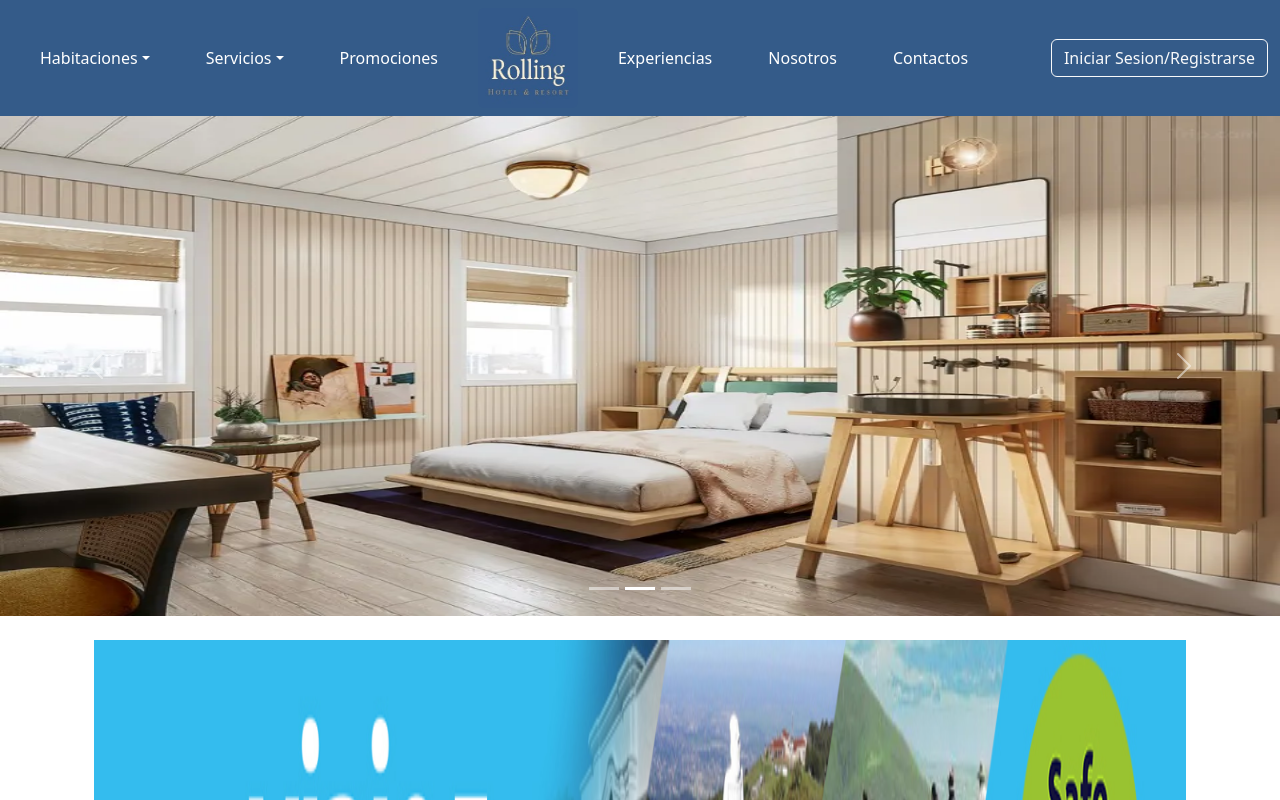
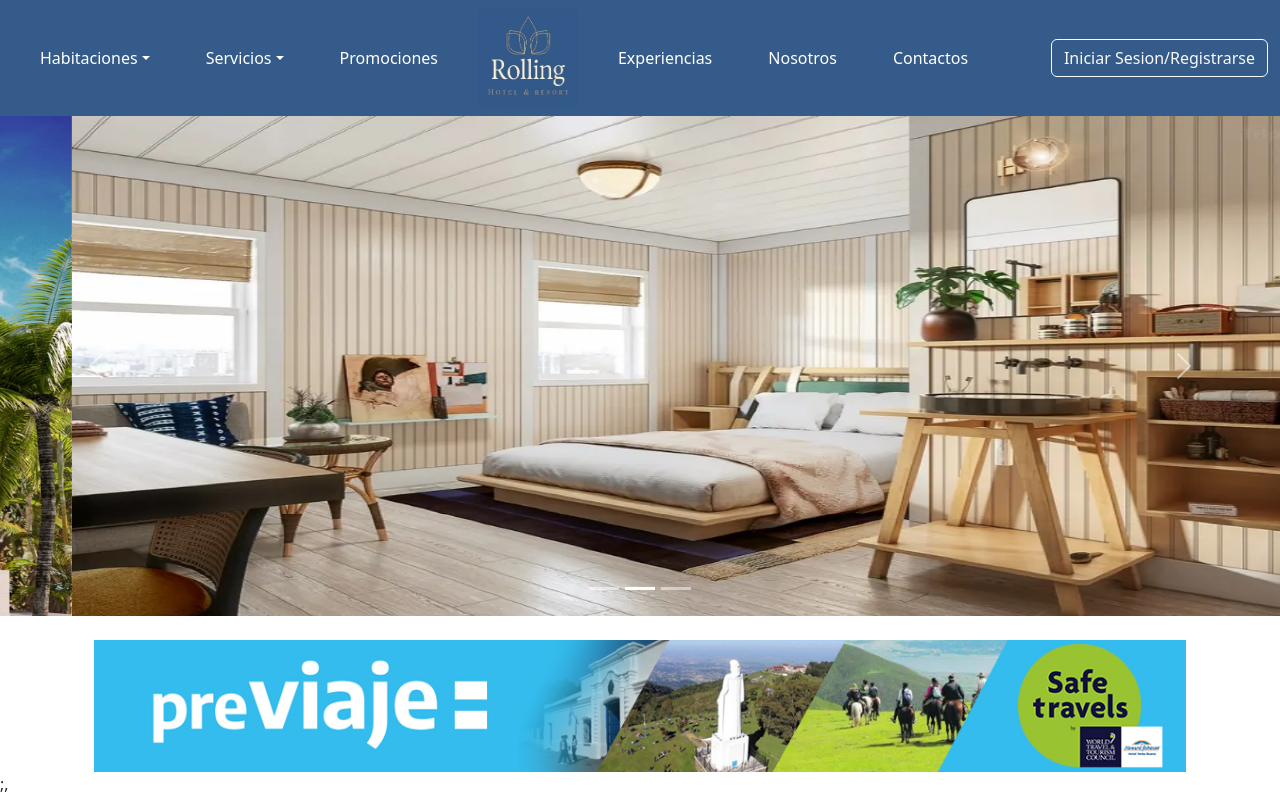
Before and after one commit to Nicolas-Veliz/Front-Hotel, a React (Vite) app: page / in a window 1280 px wide. Shown: the top 800 px of the page. Built offline with nearby package versions, Linux system fonts and the light colour scheme.

Commit message:
actualizando previaje

```diff
--- a/src/Components/Pages/Home/Home.jsx
+++ b/src/Components/Pages/Home/Home.jsx
@@ -1,6 +1,7 @@
 import Carousel from "../../Carousel/Carousel.jsx"
 import { Link } from "react-router-dom"
 import {Container} from "react-bootstrap";
+import '../../Pages/Home/styleHome.css'
 
 const Home = () => {
     return (
@@ -14,7 +15,7 @@ const Home = () => {
                         <Link href='https://previaje.gob.ar/'
                             target="_blank">
                             <img
-                                className="img-fluid d-block w-100"
+                                className="img-fluid"
                                 src="src/assets/img/Publicidad Previaje.jpg"
                                 alt="publicidad pre-viaje"
                             />
--- /dev/null
+++ b/src/Components/Pages/Home/styleHome.css
@@ -0,0 +1,4 @@
+img.img-fluid{
+    width: 1000% ;
+    height: 100%;
+}
```
